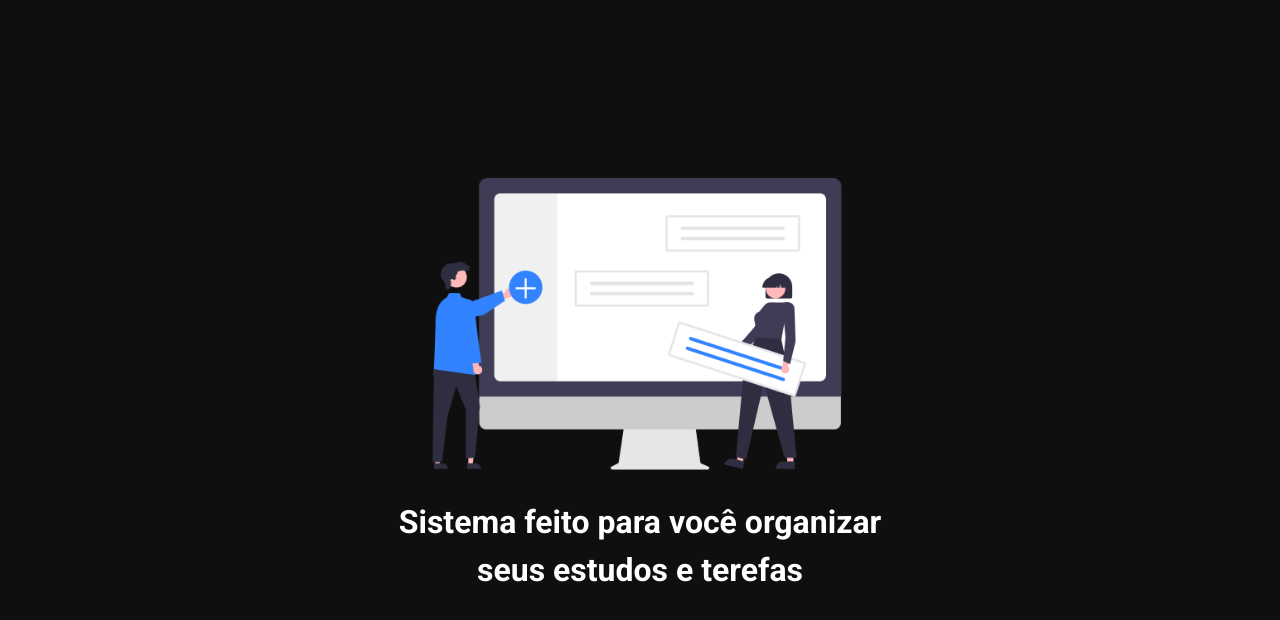
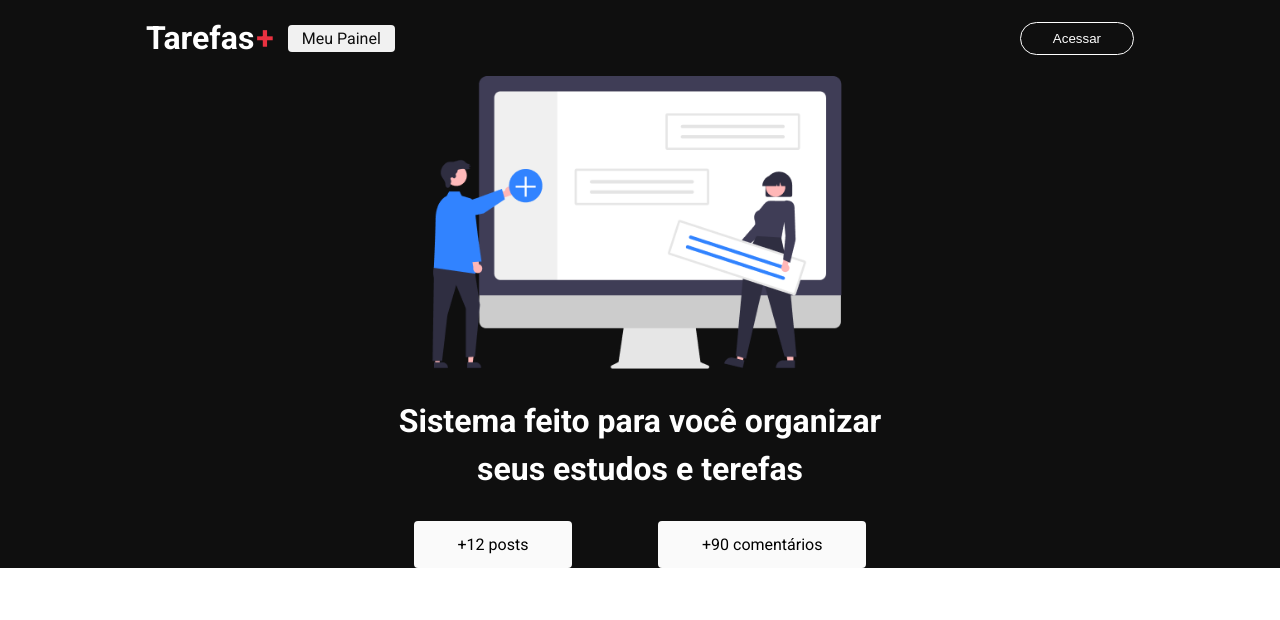
Before and after one commit to IanCaminhas/ProjetoTarefasCom-NextJS, a Next.js app: page / in a window 1280 px wide. Shown: the top 620 px of the page. Built offline with nearby package versions, Linux system fonts and the light colour scheme.

Commit message:
Criando header

```diff
--- /dev/null
+++ b/src/components/header/index.tsx
@@ -0,0 +1,22 @@
+import styles from './styles.module.css'
+import Link from 'next/link'
+
+export function Header() {
+    return (
+        <header className={styles.header}>
+            <section className={styles.content}>
+                <nav className={styles.nav}>
+                    <Link href="/">
+                        <h1 className={styles.logo}>
+                            Tarefas<span>+</span>
+                        </h1>
+                    </Link>
+                    <Link href="/dashboard" className={styles.link}>
+                        Meu Painel
+                    </Link>
+                </nav>
+                <button className={styles.loginButton}>Acessar</button>
+            </section>
+        </header>
+    )
+}
--- /dev/null
+++ b/src/components/header/styles.module.css
@@ -0,0 +1,65 @@
+.header {
+    width: 100%;
+    height: 76px;
+    background-color: #0f0f0f;
+    display: flex;
+    align-items: center;
+    justify-content: center;
+}
+
+.content {
+    padding:0 18px;
+    width: 100%;
+    max-width: 1024px;
+    display: flex;
+    align-items: center;
+    justify-content: space-between;
+}
+
+.content a{
+    text-decoration: none;
+}
+
+.logo {
+    color: #fff;
+    font-size: 32px;
+}
+
+/* Desgrudar a palavra Tarefas do +*/
+.logo span {
+    color: #ea3140;
+    padding-left: 2px;
+}
+
+/* cursor: pointer; -> quando passar o mouse acima do botão para ele ficar alterar o cursor do mouse.
+    transition: all 0.4s; -> all para todas as propriedades e deve durar 0.4 segundos
+*/
+.loginButton {
+    background: transparent;
+    padding: 8px 32px;
+    border-radius: 24px;
+    color: #fff;
+    border: 1.5px solid #fff;
+    cursor: pointer;
+    transition: all 0.4s;
+}
+
+.loginButton:hover {
+    transform: scale(1.08);
+    background-color: #fff;
+    color: #0f0f0f;
+    font-weight: bold;
+}
+
+.nav {
+    display: flex;
+    align-items: center;
+}
+
+.link {
+    background-color: #f1f1f1;
+    color: #0f0f0f;
+    padding: 4px 14px;
+    border-radius: 4px;
+    margin: 0 14px;
+}
--- a/src/pages/_app.tsx
+++ b/src/pages/_app.tsx
@@ -1,6 +1,12 @@
 import '../../styles/globals.css'
 import type { AppProps } from 'next/app'
+import { Header } from '../components/header'
 
 export default function App({ Component, pageProps }: AppProps) {
-  return <Component {...pageProps} />
+  return (
+    <>
+      <Header />
+      <Component {...pageProps} />
+    </>
+  )
 }
--- a/src/pages/index.tsx
+++ b/src/pages/index.tsx
@@ -8,7 +8,6 @@
   O priority que existe em <Image /> significa:
   Nextjs, por favor, priorize o carregamento dessa imagem
 */
-
   return (
       <div className={styles.container}>
         <Head>
@@ -28,6 +27,14 @@
             Sistema feito para você organizar <br />
             seus estudos e terefas
           </h1>
+          <div className={styles.infoContent}>
+              <section className={styles.box}>
+                <span>+12 posts</span>
+              </section>
+              <section className={styles.box}>
+                <span>+90 comentários</span>
+              </section>
+          </div>
         </main>
       </div>
     );
--- a/styles/Home.module.css
+++ b/styles/Home.module.css
@@ -1,7 +1,9 @@
+
+/* height: calc(100vh-76px); -> esse -76px é referente ao header.*/
 .container {
     background-color: #0f0f0f;
     width: 100%;
-    height: 100vh;
+    height: calc(100vh-76px);
     display: flex;
     justify-content: center;
     align-items: center;
@@ -32,3 +34,60 @@
     margin: 28px;
     line-height: 150%;
   }
+
+  /* display: flex -> é o que faz ficar ao lado do outro
+     justify-content: space-around; -> espaçamento entre os itens
+  */
+  .infoContent{
+    display: flex;
+    align-items: center;
+    justify-content: space-around;
+  }
+  /*
+    padding: 14px 44px; -> 14px em cima e em baixo/ 44px nos lados
+    transition: transform 0.4s; -> quando houver o transform: scale(1.08);
+    demorar apenas 0.4s para ocorrer
+    transform 0.4s; fica em .box:hover{}
+
+  */
+
+  .box {
+    background-color: #fafafa;
+    padding: 14px 44px;
+    border-radius: 4px;
+    transition: transform 0.4s;
+  }
+
+  /*
+    transform: scale(1.08); -> quando passar o mouse houver um realce
+  */
+  .box:hover{
+    transform: scale(1.08);
+  }
+
+  /* Quando tiver no máximo 580px, vou usar a estilização que estiver aí dentro.
+    Mais que 580px, usar o restante de cima.
+
+    .infoContent {
+      flex-direction: column;
+    } -> isso vai deixar os dois blocos em cima e em baixo
+  */
+  @media screen and (max-width: 580px){
+    .hero {
+      max-width: 80%;
+    }
+
+    .title {
+      font-size: 24px;
+    }
+
+    .infoContent {
+      flex-direction: column;
+    }
+
+    .box {
+      width: 80%;
+      margin-bottom: 14px;
+      text-align: center;
+    }
+  }
```
